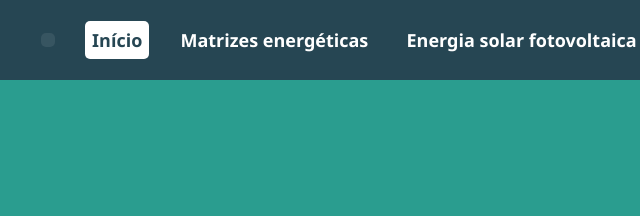
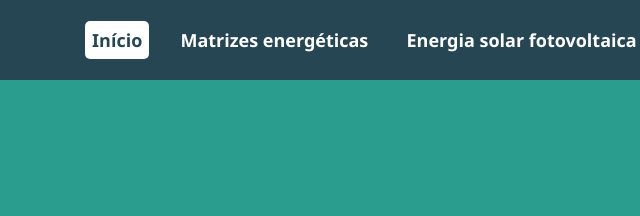
Before and after one commit to theguto13/2ab-solar, a plain HTML site: page index.html in a window 1280 px wide. In both pictures the pointer is over the link 276 px from the left and 40 px from the top of the page. Shown: the top 216 px of the page, 228-868 px from the left. Drawn offline with Linux system fonts and the light colour scheme.

Commit message:
Update style.css

```diff
--- a/css/style.css
+++ b/css/style.css
@@ -86,6 +86,9 @@ header nav a #switch{
 }
 #a_hamburguer{
     cursor: pointer;
+}
+#a_hamburguer:hover{
+    background-color: transparent;
 }
 .hamburguer{
     display: none;
```
